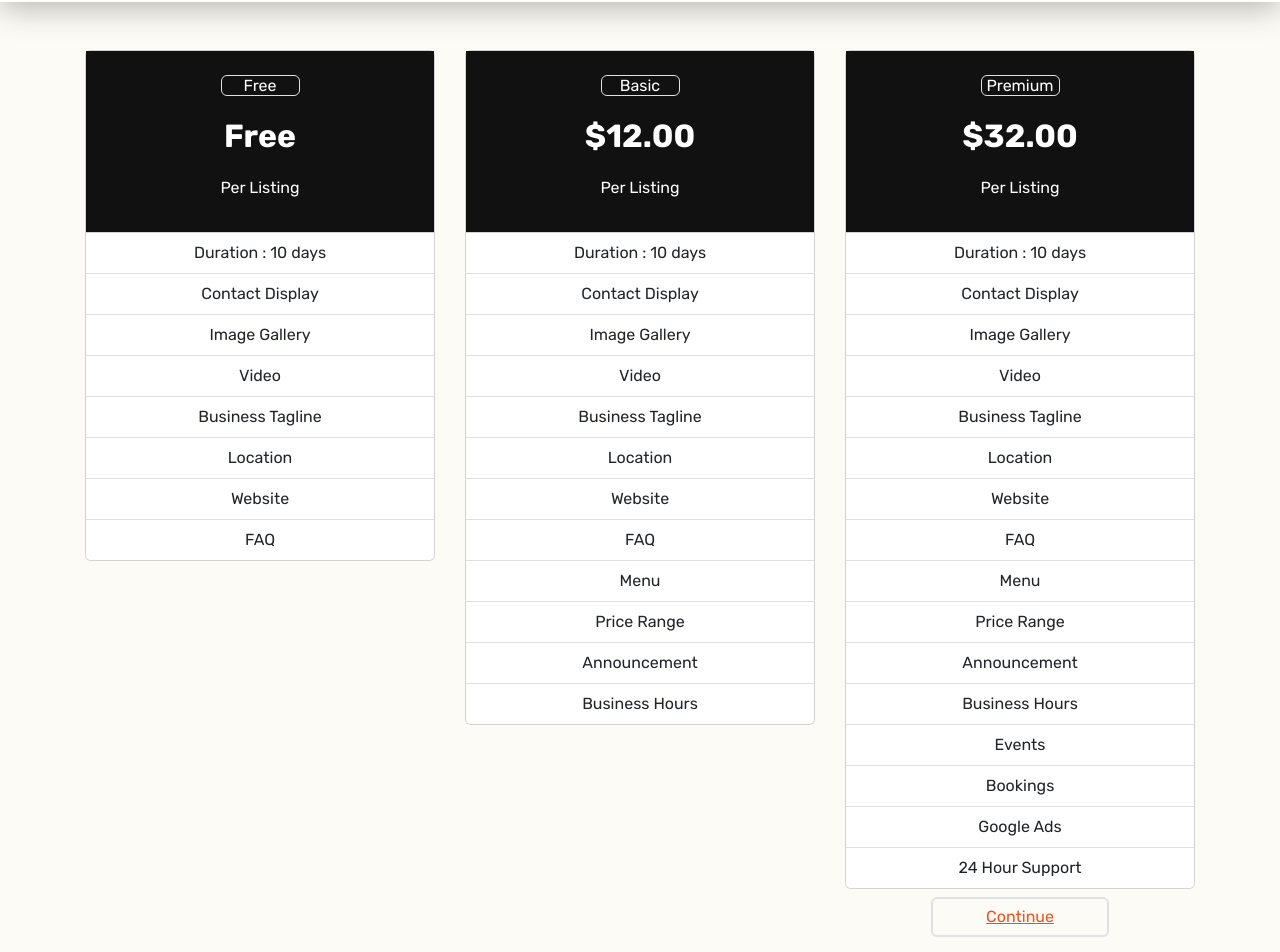
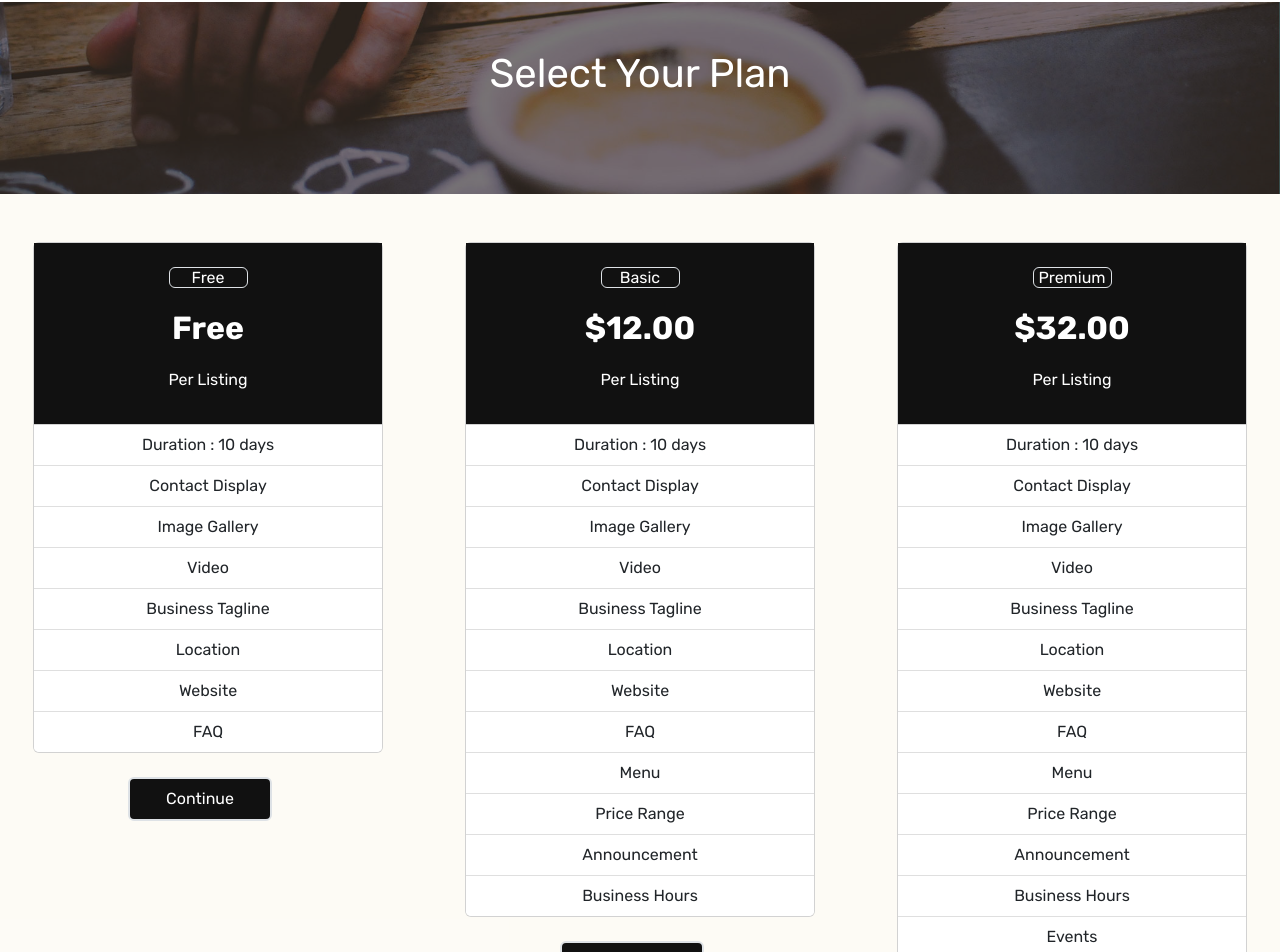
Before and after one commit to abdinaa17/alifStings, a React (Vite) app: page /pricing in a window 1280 px wide. Shown: the part 98-1050 px from the top of the page. Built offline with nearby package versions, Linux system fonts and the light colour scheme.

Commit message:
Finished the pricing plan page and removed the banner background styling to global css

```diff
--- a/src/App.css
+++ b/src/App.css
@@ -1,6 +1,6 @@
-@import url('https://fonts.googleapis.com/css2?family=Rubik:ital,wght@0,300;0,400;0,600;0,700;0,800;1,300;1,400&display=swap');
+@import url("https://fonts.googleapis.com/css2?family=Rubik:ital,wght@0,300;0,400;0,600;0,700;0,800;1,300;1,400&display=swap");
 :root {
-  --light-bg: #DFBA6910;
+  --light-bg: #dfba6910;
 }
 html {
   scroll-behavior: smooth;
@@ -23,7 +23,8 @@ a {
   text-decoration: none !important;
   color: inherit;
 }
-i, svg {
+i,
+svg {
   cursor: pointer !important;
 }
 a:hover {
@@ -35,7 +36,11 @@ ul li {
 button {
   cursor: pointer;
 }
-p, h1, h2, h3, h4 {
+p,
+h1,
+h2,
+h3,
+h4 {
   max-width: 60ch;
 }
 hr {
@@ -46,8 +51,8 @@ hr {
 }
 
 hr::after {
-  content: '';
-  display: inline-block ;
+  content: "";
+  display: inline-block;
   position: relative;
   top: -0.7em;
   font-size: 1.5em;
@@ -56,18 +61,18 @@ hr::after {
 }
 
 body {
-   font-family: 'Rubik', sans-serif !important;
+  font-family: "Rubik", sans-serif !important;
   color: #fff;
 }
 
 /* Boostrap custom code */
 .navbar-nav .nav-link.active,
-.navbar-nav .show>.nav-link {
+.navbar-nav .show > .nav-link {
   color: #e95420 !important;
 }
 
 .btn-custom {
-  background-color: rgba(0, 0, 0, 0.9) !important;
+  background-color: #111 !important;
   color: #fff !important;
 }
 
@@ -81,3 +86,24 @@ body {
 .page {
   background: var(--light-bg);
 }
+
+
+/* Bg banner */
+.banner {
+  position: relative;
+  background: url('../../assets/images/newlisting-banner.jpeg');
+  background-position: center center;
+  background-repeat: no-repeat;
+  background-size: cover;
+  isolation: isolate;
+
+}
+
+.banner::after {
+  content: '';
+  position: absolute;
+  inset: 0;
+  background: #000;
+  opacity: 0.5;
+  z-index: -1;
+}
--- a/src/components/Pricing/Pricing.jsx
+++ b/src/components/Pricing/Pricing.jsx
@@ -1,5 +1,6 @@
 // Global Imports
 import { Button, Card, Col, ListGroup, Row } from "react-bootstrap";
+import { Link } from "react-router-dom";
 
 const pricingPlan = [
   {
@@ -13,8 +14,14 @@ const pricingPlan = [
 ];
 const Pricing = () => {
   return (
-    <div className="container">
-      <Row>
+    <div>
+      <div className="banner px-3 py-5">
+        <h1 className="mb-5 text-center text-capitalize text-white">
+          select your plan
+        </h1>
+      </div>
+      <div className=" px-3 py-5">
+        <Row className="g-5">
           <Col md={4}>
             <Card className="text-center mx-auto" style={{ maxWidth: "350px" }}>
               <Card.Body
@@ -40,6 +47,16 @@ const Pricing = () => {
                 <ListGroup.Item> FAQ</ListGroup.Item>
               </ListGroup>
             </Card>
+            <div className="d-flex align-items-center justify-content-center">
+              <Link to="/new-listing" className="w-50">
+                <Button
+                  variant="custom"
+                  className="my-4 border ms-3 py-2 border-2 w-75"
+                >
+                  Continue
+                </Button>
+              </Link>
+            </div>
           </Col>
           <Col md={4}>
             <Card className="text-center mx-auto" style={{ maxWidth: "350px" }}>
@@ -70,6 +87,16 @@ const Pricing = () => {
                 <ListGroup.Item> Business Hours</ListGroup.Item>
               </ListGroup>
             </Card>
+            <div className="d-flex align-items-center justify-content-center">
+              <Link to="/new-listing" className="w-50">
+                <Button
+                  variant="custom"
+                  className="my-4 border ms-3 py-2 border-2 w-75"
+                >
+                  Continue
+                </Button>
+              </Link>
+            </div>
           </Col>
           <Col md={4}>
             <Card className="text-center mx-auto" style={{ maxWidth: "350px" }}>
@@ -104,16 +131,19 @@ const Pricing = () => {
                 <ListGroup.Item> 24 Hour Support</ListGroup.Item>
               </ListGroup>
             </Card>
-          <div className="d-flex">
+            <div className="d-flex align-items-center justify-content-center">
+              <Link to="/new-listing" className="w-50">
                 <Button
-              variant="link"
-              className="my-2 w-50 mx-auto border border-2"
+                  variant="custom"
+                  className="my-4 border ms-3 py-2 border-2 w-75"
                 >
                   Continue
                 </Button>
+              </Link>
             </div>
           </Col>
         </Row>
+      </div>
     </div>
   );
 };
--- a/src/pages/PricingPage.jsx
+++ b/src/pages/PricingPage.jsx
@@ -3,7 +3,7 @@ import { Pricing } from "../components";
 
 const PricingPage = () => {
   return (
-    <section className="page py-5">
+    <section className="page">
       <Pricing />
     </section>
   );
```
Lines whose indentation alone changed are shown as unchanged.
